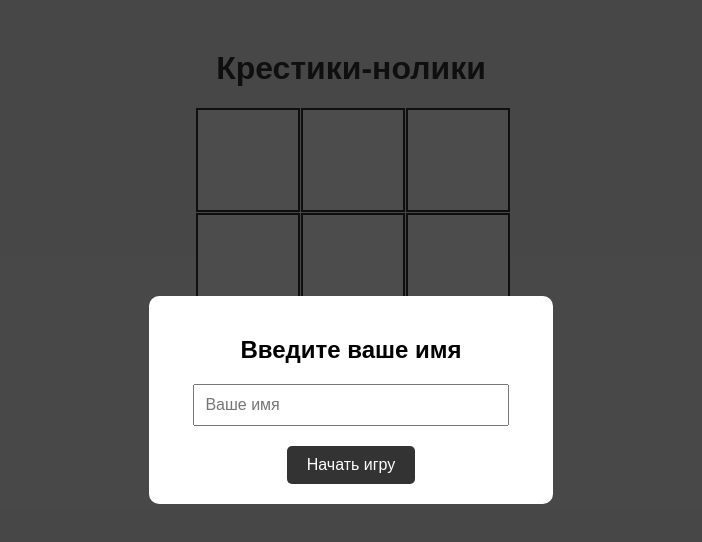
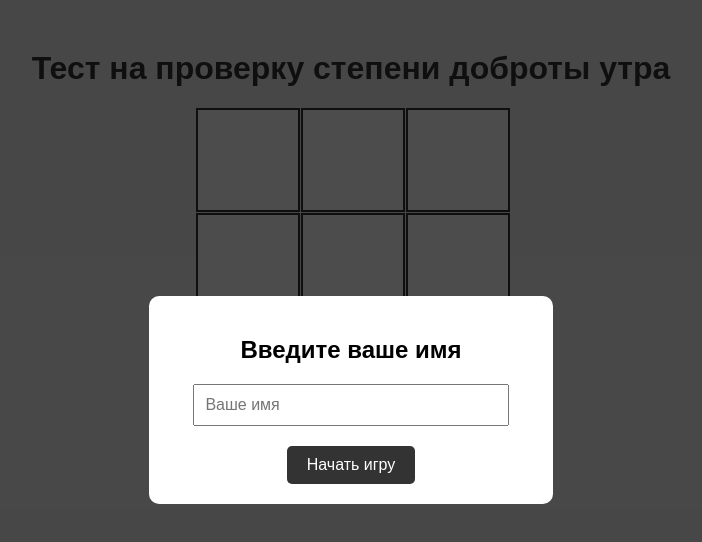
Before and after one commit to andryhakiller/goodmorning, a plain HTML site: page index.html in a window 1280 px wide. Shown: the whole page, without its empty margins (289-991 px from the left). Drawn offline with Linux system fonts and the light colour scheme.

Commit message:
Update index.html

```diff
--- a/index.html
+++ b/index.html
@@ -18,7 +18,7 @@
 
     <!-- Основной интерфейс игры -->
     <div class="container">
-        <h1>Крестики-нолики</h1>
+        <h1>Тест на проверку степени доброты утра</h1>
         <div id="board">
             <!-- Ячейки поля 3x3 -->
             <div class="cell" data-index="0"></div>
```
